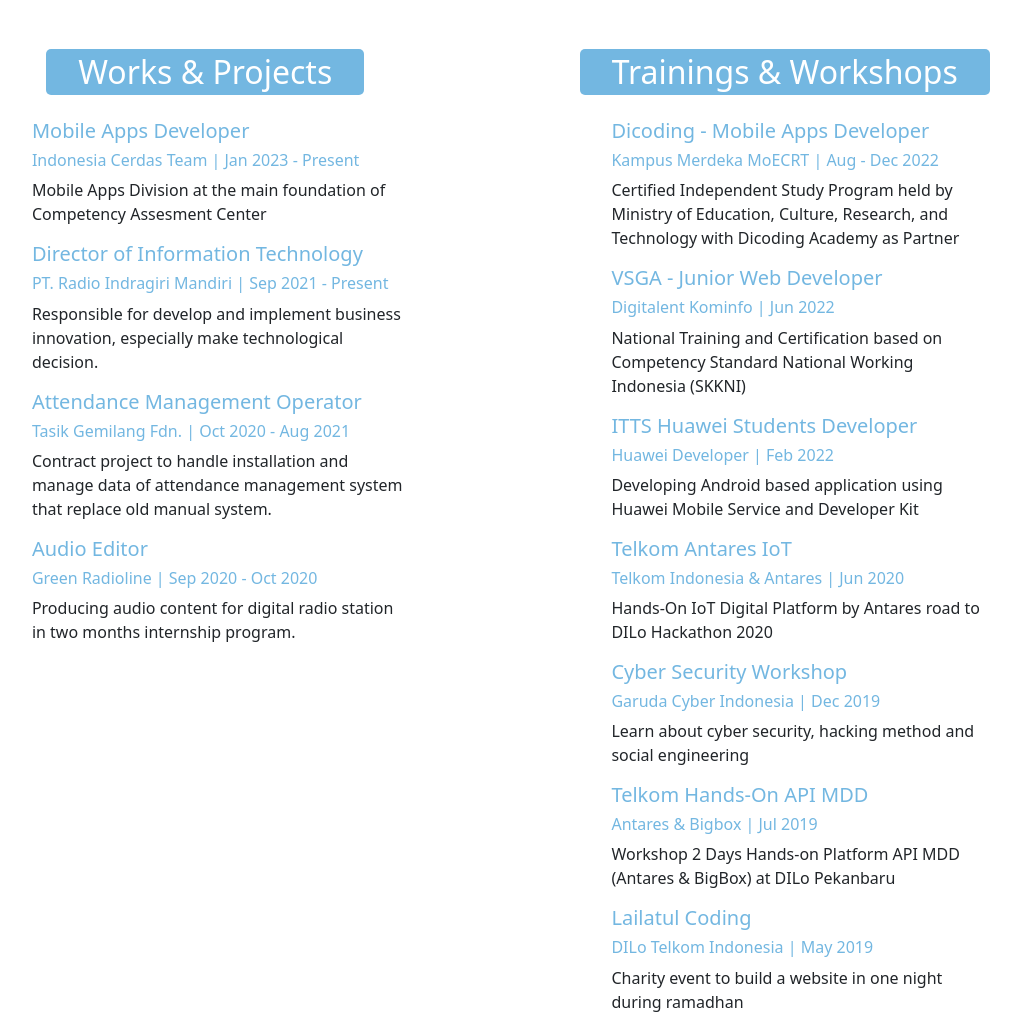
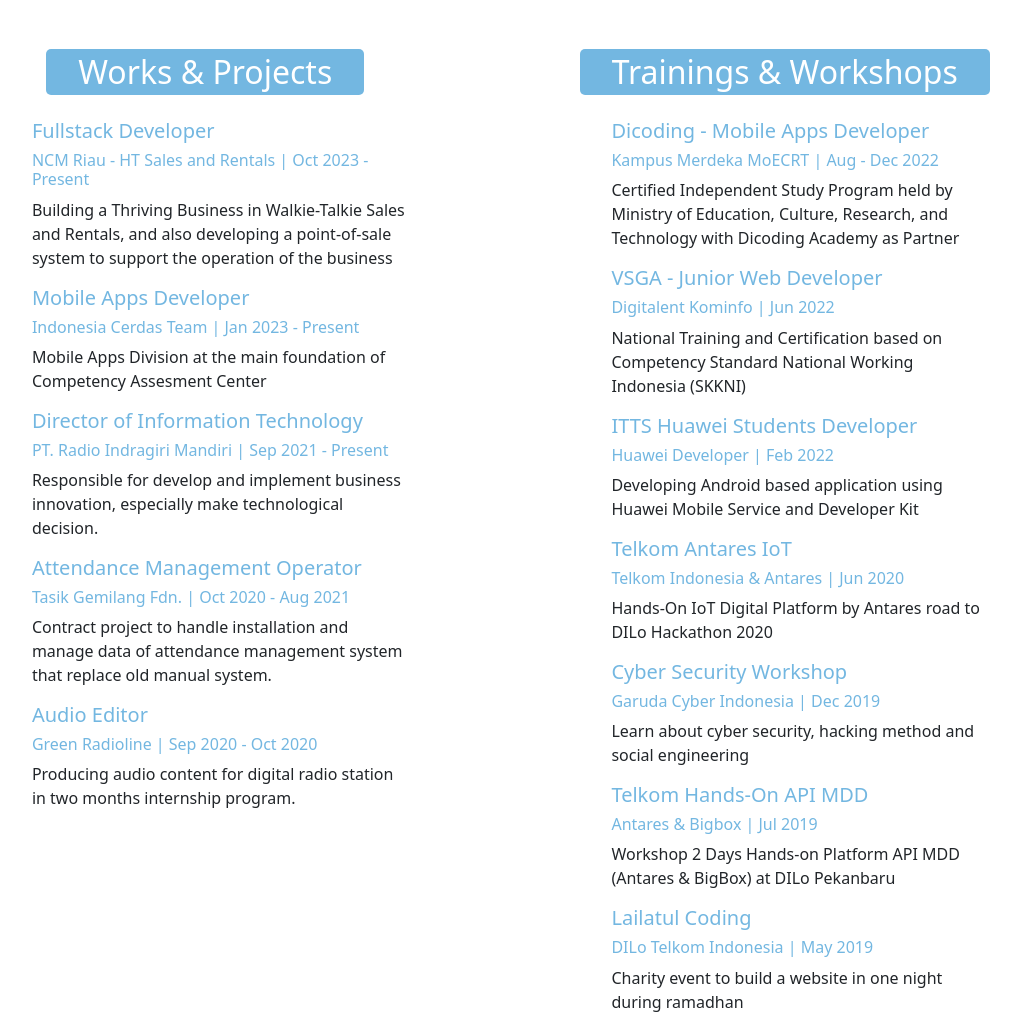
Before and after one commit to Rayhans21/rayhans21.github.io, a PHP site: page / in a window 1280 px wide. Shown: the part 2124-3140 px from the top of the page, without its empty margins (145-1166 px from the left). Run offline with PHP 8.4, Linux system fonts and the light colour scheme; some libraries are stand-ins or nearby versions; some web fonts are replaced.

Commit message:
Penambahan NCM Riau (Work section)

```diff
--- a/index.html
+++ b/index.html
@@ -162,6 +162,12 @@
           <h2 id="Judul" class="text-center mb-4">Works & Projects</h2>
           <ul class="timeline">
             <li>
+              <h5 id="Sertif">Fullstack Developer</h5>
+              <h6 id="Sertif">NCM Riau - HT Sales and Rentals | Oct 2023 - Present</h6>
+              <p>Building a Thriving Business in Walkie-Talkie Sales and Rentals, and also developing a point-of-sale
+                system to support the operation of the business</p>
+            </li>
+            <li>
               <h5 id="Sertif">Mobile Apps Developer</h5>
               <h6 id="Sertif">Indonesia Cerdas Team | Jan 2023 - Present</h6>
               <p>Mobile Apps Division at the main foundation of Competency Assesment Center</p>
--- a/style.css
+++ b/style.css
@@ -2,6 +2,7 @@
 .navbar {
   background-color: #73b7e1;
 }
+
 .navbar-brand {
   font-family: "Oleo Script Swash Caps", cursive;
   font-size: x-large !important;
```
